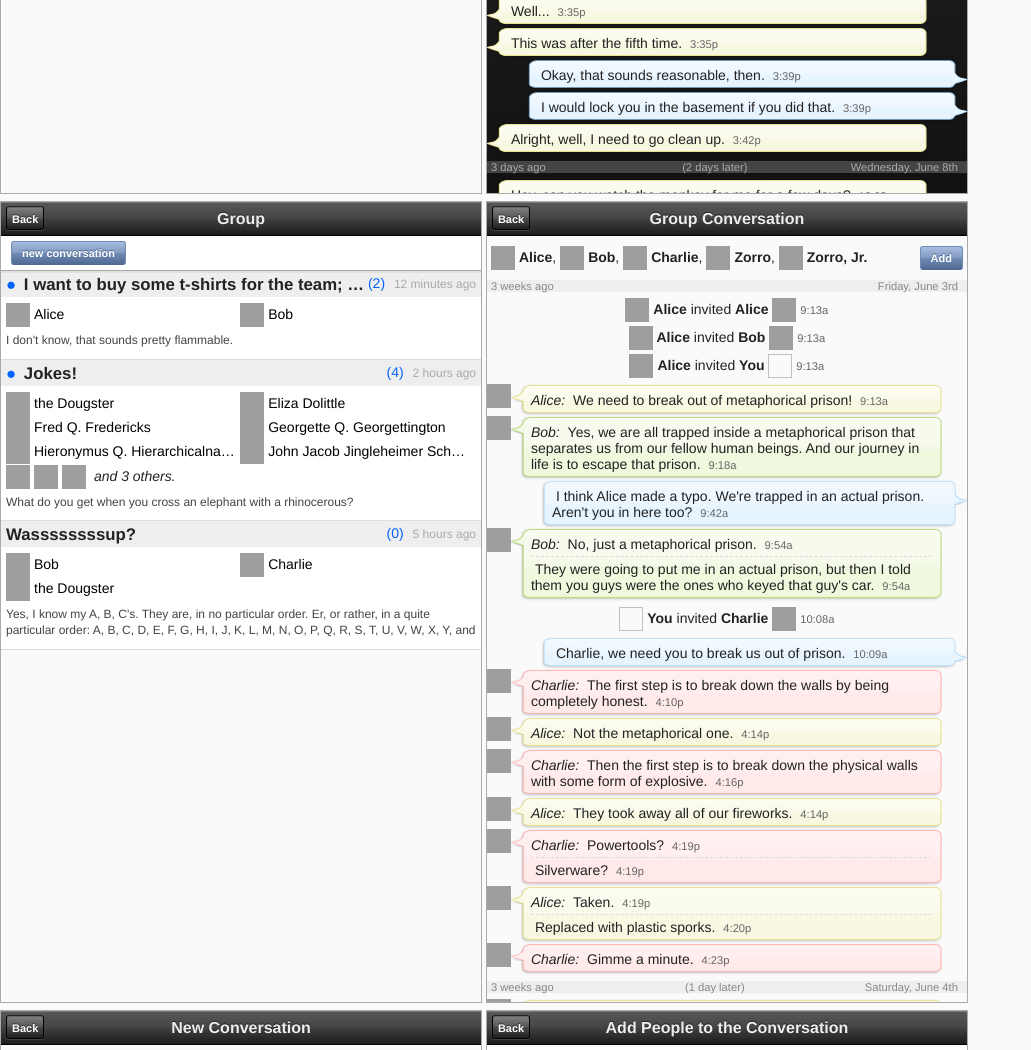
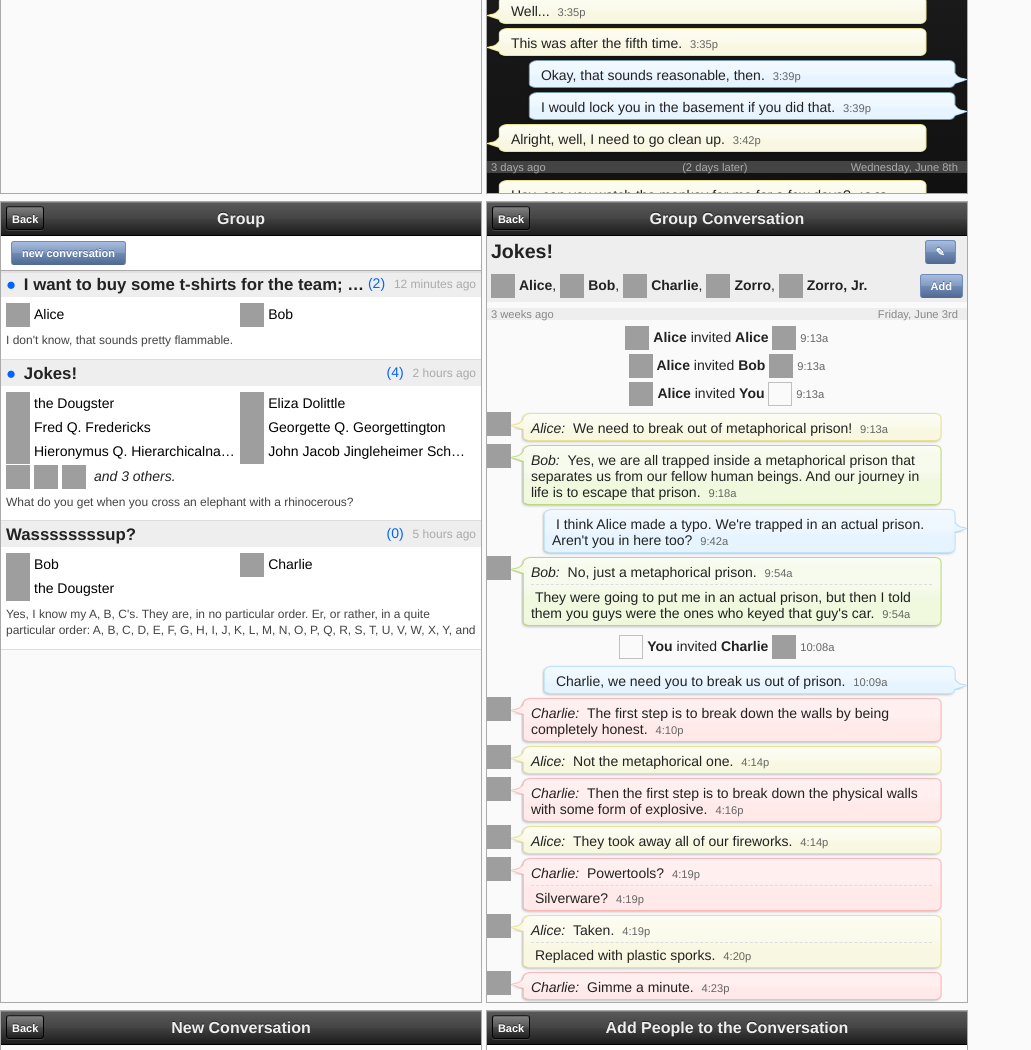
Before and after one commit to mozillaarchive/deuxdrop, a PHP site: page /clients/mobileui/styling.html in a window 1280 px wide. Shown: the part 2314-3364 px from the top of the page, without its empty margins (0-1031 px from the left). Run offline with PHP 8.4, Linux system fonts and the light colour scheme; style sheets or scripts are compiled from the project's sources; grey boxes are pictures that could not be loaded.

Commit message:
sync style

```diff
--- a/clients/mobileui/style.less
+++ b/clients/mobileui/style.less
@@ -1288,7 +1288,21 @@ html[xmlns] .cf {
 }
 
 .gcd-header {
-  margin-top: 6px;
+  background-color: #eee;
+}
+
+.gcd-subjectRow {
+  padding: 4px;
+}
+.gcd-subject {
+  font-size: 140%;
+  font-weight: bold;
+  display: inline-block;
+  width: 90%;
+  .overflow;
+}
+.gcd-editSubject {
+  vertical-align: top;
 }
 
 .gcd-participants {
--- a/clients/mobileui/styling.html
+++ b/clients/mobileui/styling.html
@@ -655,6 +655,10 @@
   <div data-cardid="groupConv" title="Group Conversation" class="card gcd-card">
     <!-- non-scrolling reminder of the participants... -->
     <div class="gcd-header">
+      <div class="gcd-subjectRow">
+        <span class="gcd-subject">Jokes!</span>
+        <button class="gcd-editSubject">&#x270e;</span>
+      </div>
       <div class="gcd-participants" data-childclass="participant">
         <span class="gcd-participant"><img class="gcd-part-pic PIC-alice" />Alice</span>
         <span class="gcd-participant"><img class="gcd-part-pic PIC-bob" />Bob</span>
```
